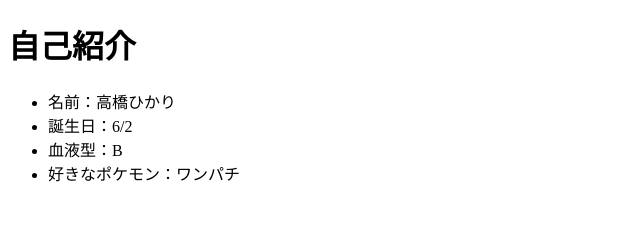
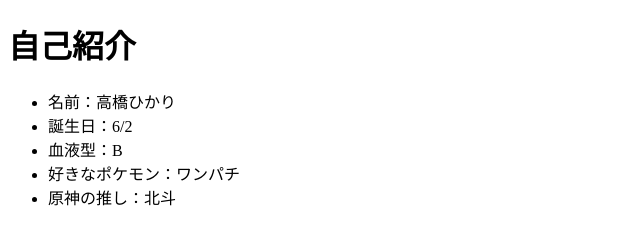
Before and after one commit to takahashihikari/git-practice, a plain HTML site: page index.html in a window 1280 px wide. Shown: the whole page, without its empty margins (0-640 px from the left). Drawn offline with Linux system fonts and the light colour scheme.

Commit message:
自己紹介(追加)

```diff
--- a/index.html
+++ b/index.html
@@ -15,6 +15,7 @@
         <li>誕生日：6/2</li>
         <li>血液型：B</li>
         <li>好きなポケモン：ワンパチ</li>
+        <li>原神の推し：北斗</li>
     </ul>
 
 </body>
```
